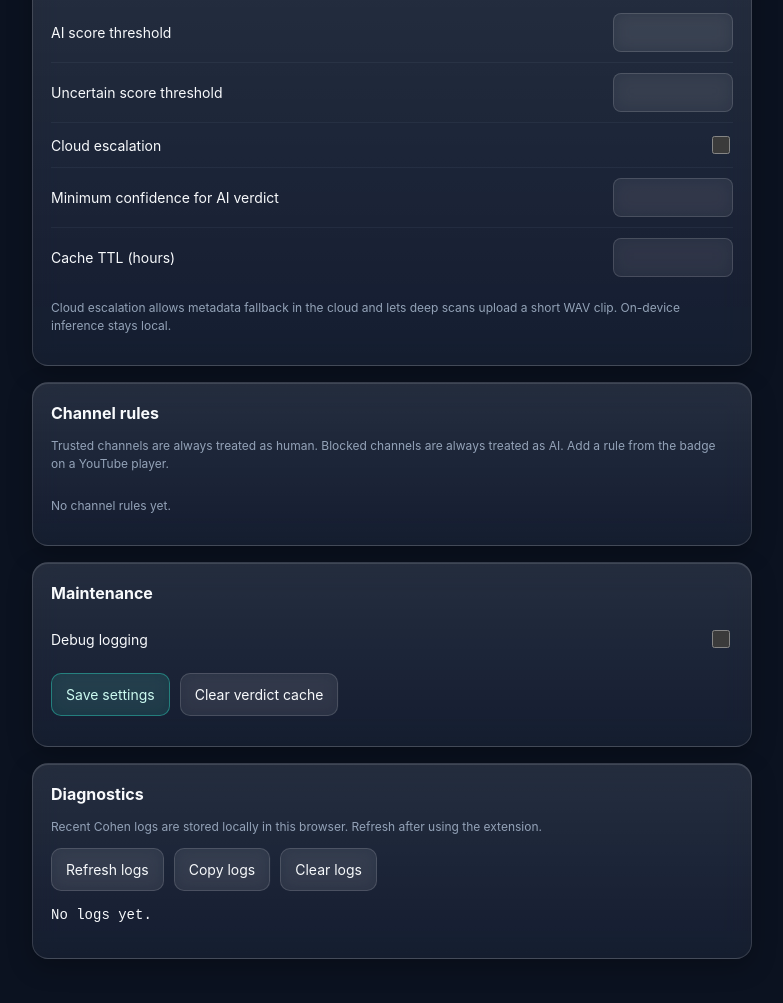
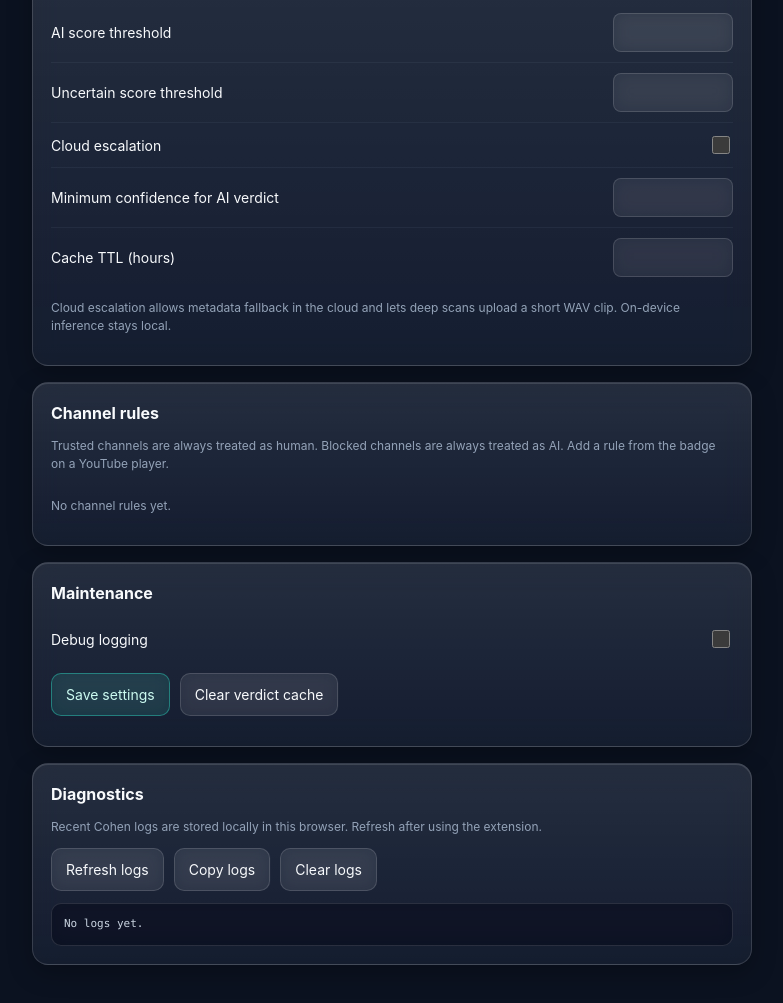
Before and after one commit to LancemDev/cohen, a website with bundled scripts: page public/options/options.html in a window 1280 px wide. Shown: the part 475-1478 px from the top of the page, without its empty margins (248-1031 px from the left). Built offline with nearby package versions, Linux system fonts and the light colour scheme; no server answers.

Commit message:
:lipstick: style diagnostics log output

```diff
--- a/public/options/options.css
+++ b/public/options/options.css
@@ -71,3 +71,17 @@ input[type="checkbox"] { width: 18px; height: 18px; accent-color: #14b8a6; }
 .rule .status { font-size: 11px; padding: 2px 7px; border-radius: 999px; text-transform: capitalize; }
 .rule .status.trusted { background: rgba(52,211,153,.15); color: #86efac; }
 .rule .status.blocked { background: rgba(248,113,113,.15); color: #fca5a5; }
+.log-output {
+  max-height: 280px;
+  overflow: auto;
+  margin: 12px 0 0;
+  padding: 12px;
+  border: 1px solid rgba(255, 255, 255, 0.12);
+  border-radius: 10px;
+  background: rgba(2, 6, 23, 0.55);
+  color: #cbd5e1;
+  font: 11px/1.5 ui-monospace, SFMono-Regular, Menlo, monospace;
+  white-space: pre-wrap;
+  word-break: break-word;
+  backdrop-filter: blur(8px);
+}
```
